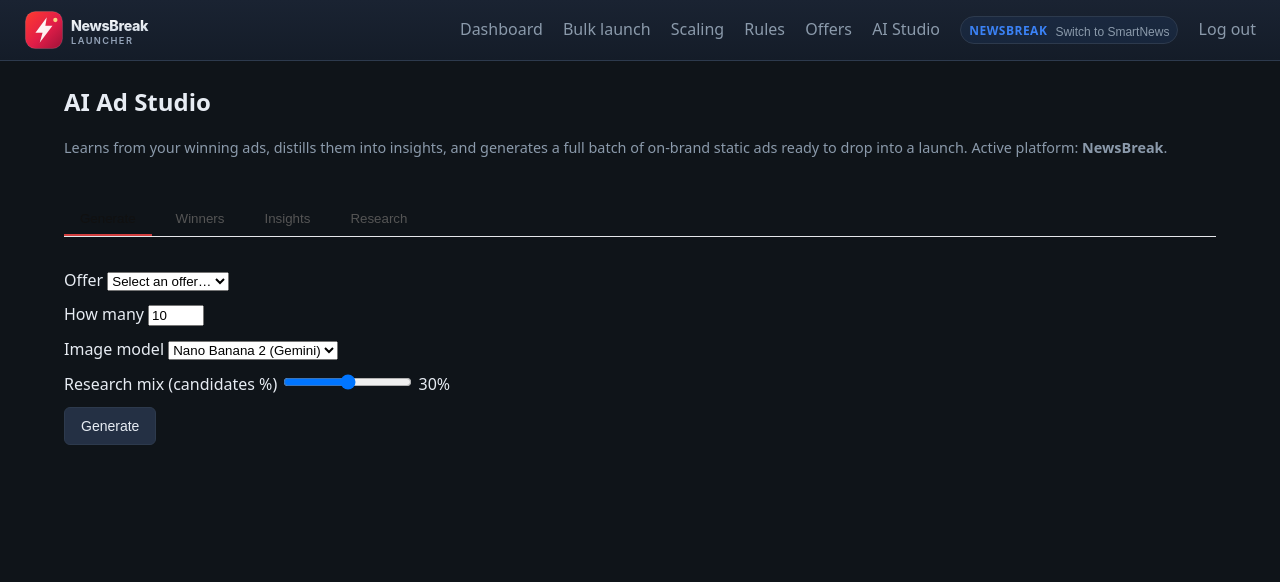
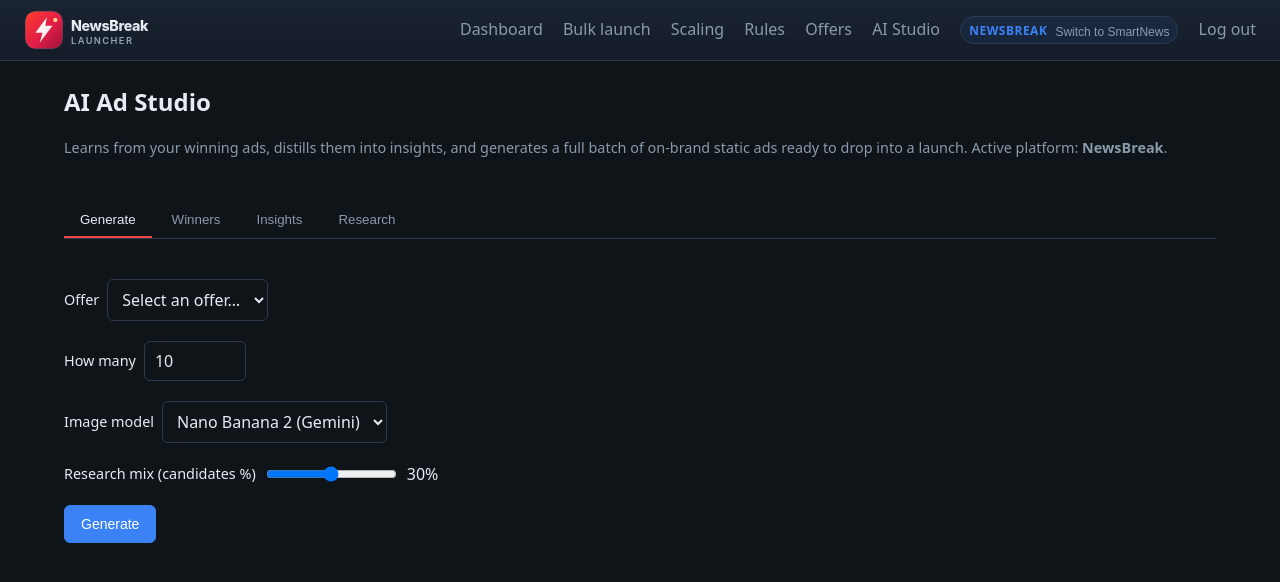
Before and after one commit to pragdigi/newsbreakmaster, a Flask app: template templates/studio.html in a window 1280 px wide. Shown: the top 582 px of the page. Run offline with Flask 3, Linux system fonts and the light colour scheme; the template is opened without the code that fills it, so the values that code supplies are empty.

Commit message:
ai_studio(ui): dark-theme contrast fixes + force-pull winners knobs
- Replace hardcoded light-theme colors (white tiles, #111 text,
  pastel chips) with theme-aware surface / muted / accent vars so the
  Studio page stops clashing with the rest of the dark UI.
- Winners tab gets a threshold row: days, min spend, min conv, CPA
  factor + "Force pull winners now" button that posts overrides to
  /api/studio/refresh-winners. Lets you loosen thresholds on demand
  when the defaults are too strict.
- Endpoint now accepts days / min_spend / min_conv / cpa_factor in
  the JSON body.
- Reload button on the Winners tab for just re-rendering from disk.

Made-with: Cursor

```diff
--- a/app.py
+++ b/app.py
@@ -1639,12 +1639,27 @@ def api_studio_refresh_winners():
     guard = _studio_required()
     if guard is not None:
         return guard
+    body = request.get_json(silent=True) or {}
+    def _num(key, default):
+        try:
+            return type(default)(body[key]) if key in body and body[key] not in (None, "") else default
+        except (TypeError, ValueError):
+            return default
+    days = _num("days", 14)
+    min_spend = _num("min_spend", 20.0)
+    min_conv = _num("min_conv", 3.0)
+    cpa_factor = _num("cpa_factor", 1.0)
     adapter = _adapter()
     if not adapter:
         return jsonify({"error": "no adapter configured"}), 400
     try:
         summary = _studio_winners.refresh_winners(
-            adapter, platform=_active_platform()
+            adapter,
+            platform=_active_platform(),
+            days=days,
+            min_spend=min_spend,
+            min_conv=min_conv,
+            cpa_factor=cpa_factor,
         )
     except Exception as exc:  # noqa: BLE001
         app.logger.exception("refresh_winners failed")
--- a/templates/studio.html
+++ b/templates/studio.html
@@ -62,8 +62,13 @@
 
   <!-- ============ WINNERS =========== -->
   <div class="nb-tab-panel" data-panel="winners" hidden>
-    <div class="nb-form-row">
-      <button type="button" id="winners-refresh" class="nb-btn">Refresh winners from report</button>
+    <div class="studio-threshold-row">
+      <label>Days <input type="number" id="winners-days" value="14" min="1" max="90" class="studio-thin-input" /></label>
+      <label>Min spend $ <input type="number" id="winners-spend" value="20" min="0" step="1" class="studio-thin-input" /></label>
+      <label>Min conv <input type="number" id="winners-conv" value="3" min="0" step="1" class="studio-thin-input" /></label>
+      <label>CPA factor <input type="number" id="winners-cpa-factor" value="1.0" min="0.1" step="0.1" class="studio-thin-input" title="CPA ≤ target_cpa × factor. Increase above 1.0 to loosen." /></label>
+      <button type="button" id="winners-refresh" class="nb-btn nb-btn-primary">Force pull winners now</button>
+      <button type="button" id="winners-reload" class="nb-btn">Reload list</button>
       <span id="winners-status" class="nb-muted"></span>
     </div>
     <table class="nb-table" id="winners-table">
@@ -278,14 +283,29 @@
 
   document.getElementById('winners-refresh').addEventListener('click', async () => {
     const s = document.getElementById('winners-status');
-    s.textContent = 'Refreshing…';
-    const res = await fetch('/api/studio/refresh-winners', { method: 'POST' });
-    const body = await res.json();
-    s.textContent = body.ok
-      ? `Found ${body.summary.winners_found} winners across ${body.summary.accounts_scanned} accounts.`
-      : 'Error: ' + (body.error || 'unknown');
-    if (body.ok) loadWinners();
+    const payload = {
+      days: parseInt(document.getElementById('winners-days').value, 10) || 14,
+      min_spend: parseFloat(document.getElementById('winners-spend').value) || 0,
+      min_conv: parseFloat(document.getElementById('winners-conv').value) || 0,
+      cpa_factor: parseFloat(document.getElementById('winners-cpa-factor').value) || 1.0,
+    };
+    s.textContent = `Pulling last ${payload.days}d from ad accounts…`;
+    try {
+      const res = await fetch('/api/studio/refresh-winners', {
+        method: 'POST',
+        headers: { 'Content-Type': 'application/json' },
+        body: JSON.stringify(payload),
+      });
+      const body = await res.json();
+      if (!body.ok) throw new Error(body.error || 'refresh failed');
+      const sm = body.summary || {};
+      s.textContent = `Scanned ${sm.accounts_scanned||0} accounts, ${sm.considered||0} ad rows · ${sm.added||0} new, ${sm.updated||0} updated, ${sm.demoted||0} demoted.`;
+      loadWinners();
+    } catch (err) {
+      s.textContent = 'Error: ' + err.message;
+    }
   });
+  document.getElementById('winners-reload').addEventListener('click', loadWinners);
 
   const insightsSel = document.getElementById('insights-offer');
   const insightsBody = document.getElementById('insights-body');
@@ -409,31 +429,160 @@
 </script>
 
 <style>
-.nb-tabs { display: flex; gap: .5rem; border-bottom: 1px solid var(--nb-border, #e5e7eb); margin: 1rem 0; }
-.nb-tab { background: none; border: none; padding: .5rem 1rem; cursor: pointer;
-  border-bottom: 2px solid transparent; font-weight: 500; color: #555; }
-.nb-tab.active { border-bottom-color: #d23f3f; color: #111; }
-.studio-grid { display: grid; grid-template-columns: repeat(auto-fill, minmax(260px, 1fr));
-  gap: 1rem; margin-top: 1rem; }
-.studio-tile { background: white; border: 1px solid var(--nb-border, #e5e7eb);
-  border-radius: 8px; overflow: hidden; display: flex; flex-direction: column; }
-.studio-tile.is-candidate { border-color: #ec4899; box-shadow: 0 0 0 1px #ec489966; }
-.studio-tile img { display: block; width: 100%; aspect-ratio: 1 / 1; object-fit: cover; }
-.studio-tile-meta { padding: .5rem .75rem; display: flex; flex-wrap: wrap; gap: .25rem .5rem; align-items: center; font-size: .85rem; }
-.studio-tile-actions { display: flex; gap: .25rem; padding: .5rem .75rem; border-top: 1px solid #f3f4f6; }
-.studio-tile-error { padding: 1rem; color: #b91c1c; font-size: .85rem; }
-.chip { display: inline-block; font-size: .7rem; padding: .1rem .4rem; border-radius: 999px;
-  background: #f1f5f9; color: #334155; border: 1px solid #e2e8f0; text-transform: lowercase; }
-.chip.experimental { background: #fdf2f8; color: #be185d; border-color: #fbcfe8; }
-.chip.promoted { background: #ecfdf5; color: #065f46; border-color: #a7f3d0; }
-.chip.archived { background: #fef2f2; color: #991b1b; border-color: #fecaca; }
-.chip.testing { background: #eff6ff; color: #1d4ed8; border-color: #bfdbfe; }
-.candidate-card header { display: flex; gap: .5rem; align-items: center; margin-bottom: .25rem; }
-.candidate-stats { display: grid; grid-template-columns: repeat(3, auto); gap: .1rem 1rem; margin: .5rem 0; }
-.candidate-stats dt { font-size: .7rem; color: #6b7280; text-transform: uppercase; }
-.candidate-stats dd { margin: 0; font-weight: 600; }
-.winner-cell { display: flex; gap: .5rem; align-items: center; }
-.winner-cell img { width: 48px; height: 48px; object-fit: cover; border-radius: 4px; }
-.nb-btn.small { padding: .25rem .5rem; font-size: .8rem; }
+/* ===== Studio page — dark-theme tuned ===== */
+.nb-section-header h1 { color: var(--text); }
+.nb-section-header .nb-muted { color: var(--muted); }
+
+.nb-tabs {
+  display: flex; gap: .25rem;
+  border-bottom: 1px solid #2d3a4d;
+  margin: 1rem 0;
+}
+.nb-tab {
+  background: none; border: none; padding: .55rem 1rem; cursor: pointer;
+  border-bottom: 2px solid transparent; font-weight: 500;
+  color: var(--muted);
+}
+.nb-tab:hover { color: var(--text); }
+.nb-tab.active { border-bottom-color: #ef4444; color: var(--text); }
+
+.nb-tab-panel { display: block; padding-top: 8px; }
+.nb-tab-panel[hidden] { display: none; }
+
+.nb-form-row {
+  display: flex; flex-wrap: wrap; gap: 8px; align-items: center;
+  margin-bottom: 10px;
+}
+.nb-form-row label { color: var(--text); font-size: .9rem; }
+#studio-gen-form.nb-form { gap: 10px; }
+#studio-gen-form select,
+#studio-gen-form input[type="number"],
+#studio-gen-form input[type="range"],
+#research-keywords,
+#insights-offer,
+#research-brainstorm-offer,
+#research-upload-offer,
+#research-upload,
+.studio-thin-input {
+  background: #0f1419;
+  border: 1px solid #2d3a4d;
+  color: var(--text);
+  border-radius: 6px;
+  padding: 8px 10px;
+  font: inherit;
+}
+#studio-gen-form input[type="range"] { padding: 0; }
+.studio-thin-input { width: 80px; padding: 6px 8px; }
+
+.studio-threshold-row {
+  display: flex; flex-wrap: wrap; gap: 12px; align-items: center;
+  padding: 12px; margin-bottom: 12px;
+  background: var(--surface); border: 1px solid #2d3a4d; border-radius: 8px;
+}
+.studio-threshold-row label {
+  display: inline-flex; align-items: center; gap: 6px;
+  color: var(--muted); font-size: .82rem;
+}
+.studio-threshold-row label input { color: var(--text); }
+
+.studio-grid {
+  display: grid;
+  grid-template-columns: repeat(auto-fill, minmax(260px, 1fr));
+  gap: 14px; margin-top: 14px;
+}
+.studio-tile {
+  background: var(--surface);
+  border: 1px solid #2d3a4d;
+  border-radius: 10px;
+  overflow: hidden;
+  display: flex; flex-direction: column;
+  color: var(--text);
+}
+.studio-tile.is-candidate {
+  border-color: #ec4899;
+  box-shadow: 0 0 0 1px rgba(236,72,153,0.35);
+}
+.studio-tile img {
+  display: block; width: 100%; aspect-ratio: 1 / 1; object-fit: cover;
+  background: #0f1419;
+}
+.studio-tile-meta {
+  padding: .55rem .75rem;
+  display: flex; flex-wrap: wrap; gap: .25rem .5rem;
+  align-items: center; font-size: .85rem;
+  color: var(--text);
+}
+.studio-tile-meta .nb-muted { color: var(--muted); }
+.studio-tile-actions {
+  display: flex; gap: .4rem; padding: .5rem .75rem;
+  border-top: 1px solid #2d3a4d; background: #141c28;
+}
+.studio-tile-error {
+  padding: 1rem; color: #fca5a5; font-size: .85rem;
+  background: rgba(239, 68, 68, 0.08);
+}
+
+.chip {
+  display: inline-block;
+  font-size: .7rem; padding: .12rem .5rem; border-radius: 999px;
+  background: rgba(148,163,184,0.15); color: #cbd5e1;
+  border: 1px solid rgba(148,163,184,0.3);
+  text-transform: lowercase; letter-spacing: .02em;
+}
+.chip.experimental { background: rgba(236,72,153,0.15); color: #f9a8d4; border-color: rgba(236,72,153,0.4); }
+.chip.candidate    { background: rgba(236,72,153,0.12); color: #f9a8d4; border-color: rgba(236,72,153,0.35); }
+.chip.promoted     { background: rgba(16,185,129,0.15); color: #6ee7b7; border-color: rgba(16,185,129,0.4); }
+.chip.archived     { background: rgba(239,68,68,0.15);  color: #fca5a5; border-color: rgba(239,68,68,0.4); }
+.chip.testing      { background: rgba(59,130,246,0.15); color: #93c5fd; border-color: rgba(59,130,246,0.4); }
+
+.candidate-card { margin-bottom: 10px; }
+.candidate-card header {
+  display: flex; gap: .5rem; align-items: center; margin-bottom: .35rem;
+}
+.candidate-stats {
+  display: grid; grid-template-columns: repeat(3, auto);
+  gap: .1rem 1.25rem; margin: .5rem 0;
+}
+.candidate-stats dt { font-size: .7rem; color: var(--muted); text-transform: uppercase; }
+.candidate-stats dd { margin: 0; font-weight: 600; color: var(--text); }
+
+.winner-cell { display: flex; gap: .6rem; align-items: center; }
+.winner-cell img {
+  width: 48px; height: 48px; object-fit: cover; border-radius: 4px;
+  background: #0f1419; border: 1px solid #2d3a4d;
+}
+.winner-cell strong { color: var(--text); }
+.winner-cell small { color: var(--muted); }
+
+.nb-btn.small { padding: .3rem .6rem; font-size: .78rem; }
+.nb-btn.primary, .nb-btn-primary {
+  background: var(--accent); border-color: var(--accent); color: #fff;
+}
+.nb-btn.primary:hover, .nb-btn-primary:hover {
+  background: #2563eb; border-color: #2563eb;
+}
+
+#gen-insights {
+  margin-top: 14px;
+}
+#gen-insights h3 { margin-top: 0; color: var(--text); }
+#gen-insights details { margin-bottom: 6px; }
+#gen-insights summary { color: var(--text); cursor: pointer; }
+#gen-insights pre {
+  background: #0f1419; border: 1px solid #2d3a4d;
+  color: var(--text); padding: 8px 10px; border-radius: 6px;
+  font-size: 12px; overflow: auto; white-space: pre-wrap;
+}
+
+#insights-body h4 { color: var(--text); margin: 14px 0 4px; }
+#insights-body ul { margin: 4px 0 8px 18px; color: var(--text); }
+#insights-body pre {
+  background: #0f1419; border: 1px solid #2d3a4d;
+  color: var(--text); padding: 8px 10px; border-radius: 6px;
+  font-size: 12px; overflow: auto;
+}
+
+.nb-table { color: var(--text); }
+.nb-table tbody tr:hover { background: rgba(59,130,246,0.06); }
 </style>
 {% endblock %}
```
